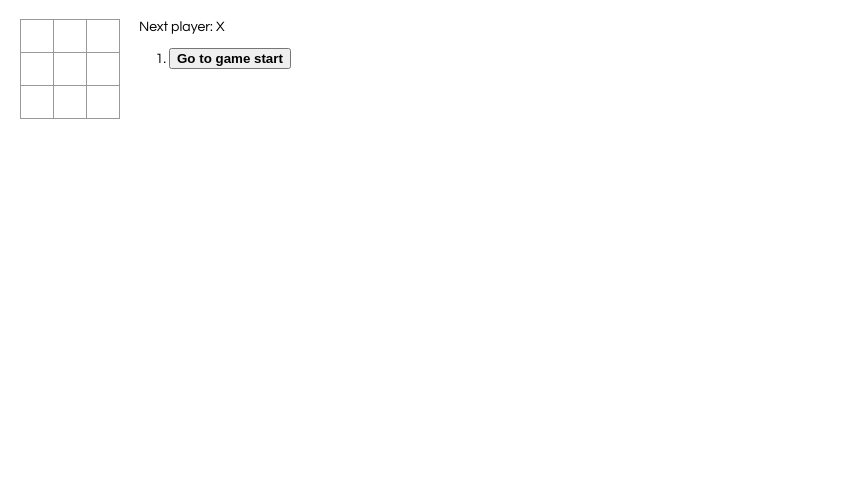
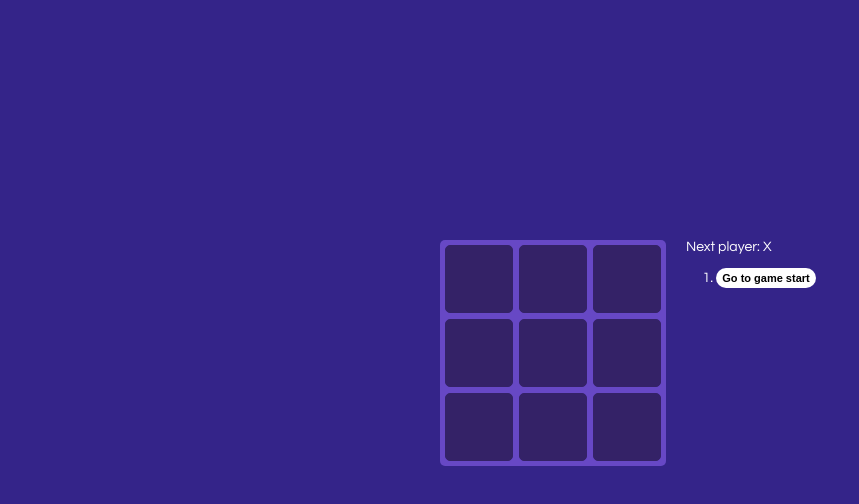
Before and after one commit to mahdyar/tic-tac-toe-react, a React app: page / in a window 1280 px wide. Shown: the whole page, without its empty margins (0-859 px from the left). Built offline with nearby package versions, Linux system fonts and the light colour scheme.

Commit message:
🎨 style: beutify the game

```diff
--- a/src/Game.js
+++ b/src/Game.js
@@ -69,17 +69,21 @@ class Game extends React.Component {
       status = "The game is Draw!";
     }
     return (
+      <div className="container">
         <div className="game">
           <div className="game-board">
+            <div className="squares-container">
               <Board
                 squares={current.squares}
                 winningCombo={winner}
                 onClick={(i) => this.handleClick(i)}
               />
             </div>
+          </div>
           <div className="game-info">
             <div>{status}</div>
             <ol>{moves}</ol>
+          </div>
         </div>
       </div>
     );
--- a/src/index.css
+++ b/src/index.css
@@ -1,6 +1,8 @@
 body {
   font: 14px "Century Gothic", Futura, sans-serif;
   margin: 20px;
+  background-color: #342489;
+  color: #ffffff;
 }
 
 ol,
@@ -8,6 +10,19 @@ ul {
   padding-left: 30px;
 }
 
+li button{
+  background-color: #ffffff;
+  border: none;
+  width: 100px;
+  height: 20px;
+  font-size: 11px;
+  border-radius: 10px;
+}
+
+.container{
+  width: 400px;
+  margin: 30vh auto;
+}
 .board-row:after {
   clear: both;
   content: "";
@@ -18,19 +33,29 @@ ul {
   margin-bottom: 10px;
 }
 
+.squares-container {
+  display: block;
+  background-color: #6748c5;
+  border-radius: 5px;
+  padding: 2px;
+}
+
 .square {
-  background: #fff;
-  border: 1px solid #999;
+  background: #342267;
+  border: 1px solid #342267;
   float: left;
-  font-size: 24px;
+  font-size: 32px;
   font-weight: bold;
-  line-height: 34px;
-  height: 34px;
+  line-height: 68px;
+  height: 68px;
   margin-right: -1px;
   margin-top: -1px;
   padding: 0;
   text-align: center;
-  width: 34px;
+  width: 68px;
+  border-radius: 5px;
+  margin: 3px;
+  color: #ffffff;
 }
 
 .square:focus {
```
Lines whose indentation alone changed are shown as unchanged.
